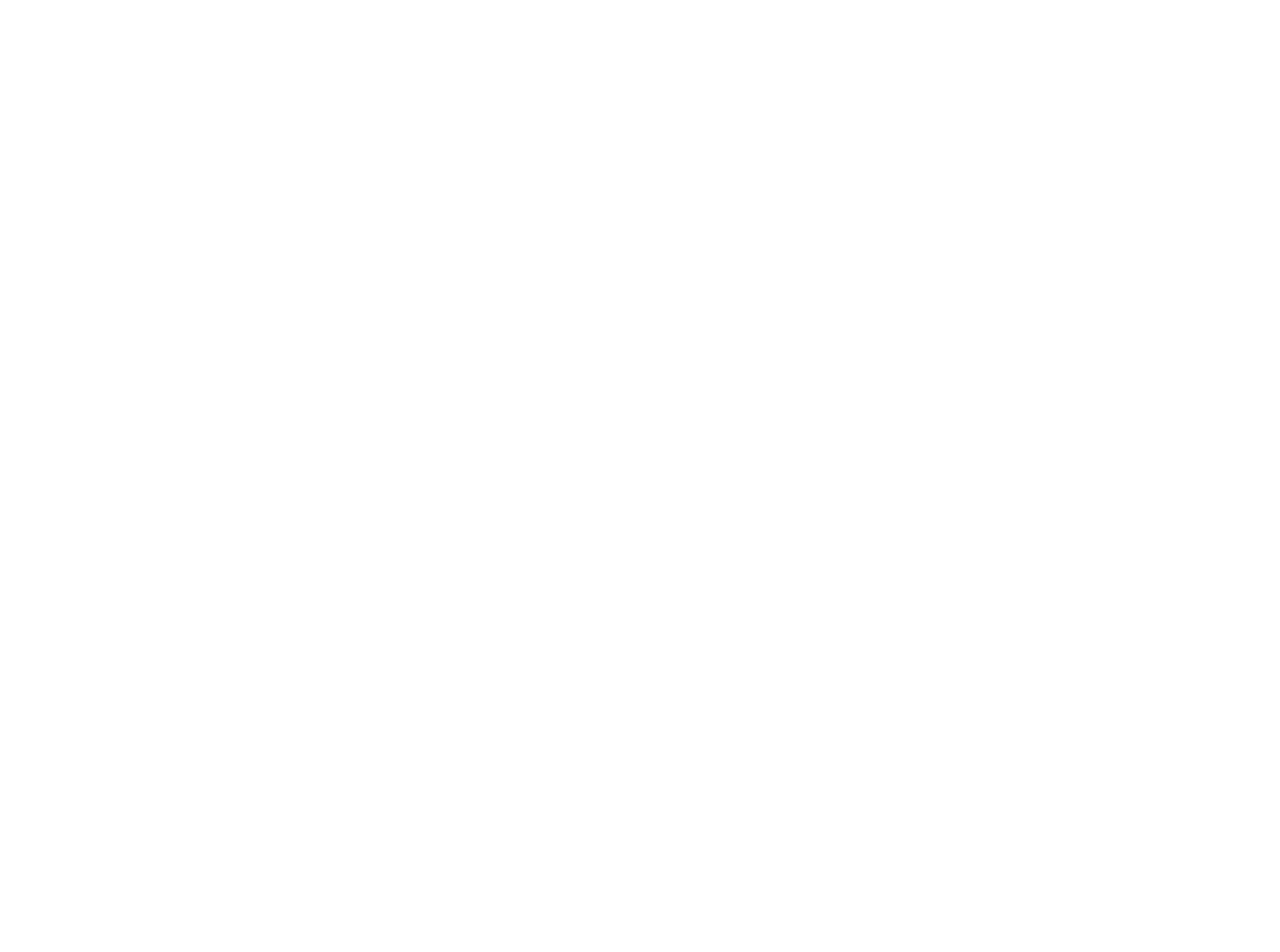
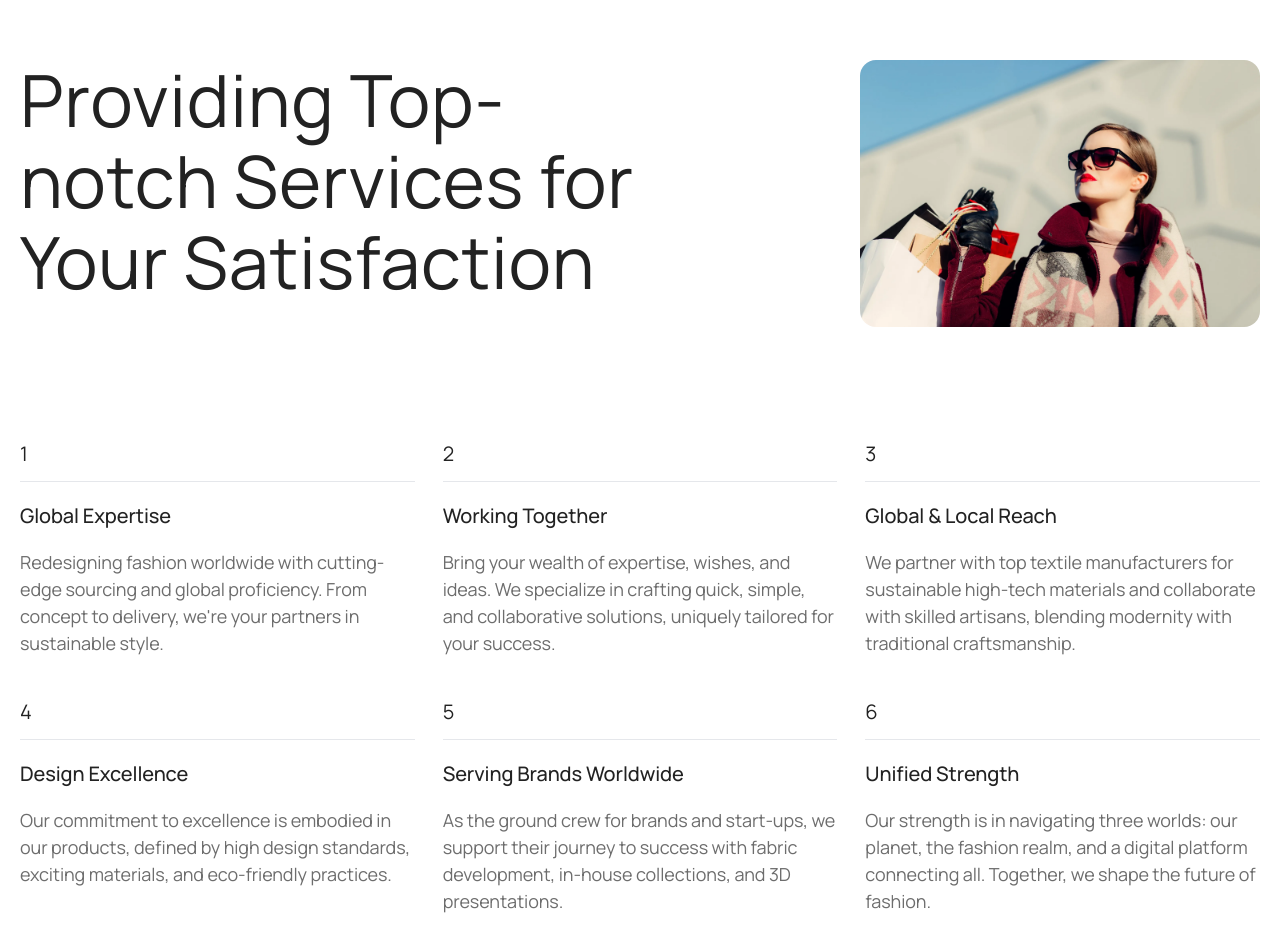
Before and after one commit to Sherifsani/pipl, a React (Vite) app: page / in a window 1280 px wide. Shown: the part 2486-3438 px from the top of the page. Before the commit the page ends 2479 px from the top, so only its background shows below. Built offline with nearby package versions, Linux system fonts and the light colour scheme; a web font is replaced by a local one.

Commit message:
added services

```diff
--- /dev/null
+++ b/data/index.js
@@ -0,0 +1,34 @@
+const servicesData = [
+  {
+    id: 1,
+    head: "Global Expertise",
+    text: "Redesigning fashion worldwide with cutting-edge sourcing and global proficiency. From concept to delivery, we're your partners in sustainable style.",
+  },
+  {
+    id: 2,
+    head: "Working Together",
+    text: "Bring your wealth of expertise, wishes, and ideas. We specialize in crafting quick, simple, and collaborative solutions, uniquely tailored for your success.",
+  },
+  {
+    id: 3,
+    head: "Global & Local Reach",
+    text: "We partner with top textile manufacturers for sustainable high-tech materials and collaborate with skilled artisans, blending modernity with traditional craftsmanship.",
+  },
+  {
+    id: 4,
+    head: "Design Excellence",
+    text: "Our commitment to excellence is embodied in our products, defined by high design standards, exciting materials, and eco-friendly practices.",
+  },
+  {
+    id: 5,
+    head: "Serving Brands Worldwide",
+    text: "As the ground crew for brands and start-ups, we support their journey to success with fabric development, in-house collections, and 3D presentations.",
+  },
+  {
+    id: 6,
+    head: "Unified Strength",
+    text: "Our strength is in navigating three worlds: our planet, the fashion realm, and a digital platform connecting all. Together, we shape the future of fashion.",
+  },
+];
+
+export default servicesData;
--- a/src/App.css
+++ b/src/App.css
@@ -3,9 +3,19 @@
 }
 
 body {
-  background-color: #fff;
+  color: var(--black);
+  letter-spacing: -0.1px;
+  font-size: 20px;
+  font-weight: 400;
+  line-height: 136%;
 }
-
+h3 {
+  margin-top: 0;
+  margin-bottom: 0;
+  font-size: 20px;
+  font-weight: 500;
+  line-height: 136%;
+}
 .logo span {
   background: #000;
   color: #fff;
@@ -79,3 +89,8 @@
   height: 100%;
   content: "";
 } */
+
+h2 {
+  font-weight: 400;
+  line-height: 112%;
+}
--- a/src/App.jsx
+++ b/src/App.jsx
@@ -3,6 +3,7 @@
 import Hero from "./components/Hero";
 import HeroImage from "./components/HeroImage";
 import World from "./components/World";
+import Services from "./components/Services";
 
 function App() {
   return (
@@ -11,6 +12,7 @@
       <Hero />
       <HeroImage />
       <World />
+      <Services />
     </main>
   );
 }
--- /dev/null
+++ b/src/components/Services.jsx
@@ -0,0 +1,32 @@
+import womanImage from "../../public/woman.webp";
+import servicesData from "../../data/index";
+
+const Services = () => {
+  return (
+    <section className="py-[100px] max-w-[1350px] mx-auto">
+      <div className="px-5 w-full flex flex-col items-start gap-9 md:flex-row mb-[100px] lg:justify-between ">
+        <h2 className="text-[40px] tracking-[.4px] max-w-[345px] md:max-w-[536px] lg:max-w-[660px] md:text-[56px] md:tracking-[.56px] lg:text-[72px] lg:tracking-[.72px]">
+          Providing Top-notch Services for Your Satisfaction
+        </h2>
+        <img
+          src={womanImage}
+          alt="woman"
+          className="rounded-2xl h-[360px] md:h-[400px] object-cover w-full max-w-[400px] lg:h-[unset] lg:ml-auto"
+        />
+      </div>
+      <div className="services-grid px-5 grid grid-cols-[1fr] md:grid-cols-[repeat(2,1fr)] gap-7 lg:grid-cols-[repeat(3,1fr)]">
+        {servicesData.map(({ id, head, text }) => (
+          <div key={id} className="flex flex-col gap-5">
+            <p className="w-full border-b py-3">{id}</p>
+            <div className="flex flex-col gap-5">
+              <h3 className="font-[500]">{head}</h3>
+              <p className="text-grey60 lg:text-[18px]">{text}</p>
+            </div>
+          </div>
+        ))}
+      </div>
+    </section>
+  );
+};
+
+export default Services;
--- a/src/components/World.jsx
+++ b/src/components/World.jsx
@@ -5,9 +5,9 @@
 const World = () => {
   return (
     <section className="max-w-[1400px] mx-auto px-5 h-screen">
-      <div className="flex flex-col gap-5 px-2 pt-10 pb-0 bg-[whitesmoke] rounded-xl w-full">
-        <div className="flex flex-col gap-5 md:flex-row md:justify-between md:items-end">
-          <h2 className="text-[40px] sm:text-[50px]  tracking-[.4px] sm:tracking-[.56px] lg:text-[72px] lg:tracking-[.72px] leading-[112%] max-w-[590px]">
+      <div className="flex flex-col gap-5 px-[15px] pt-[60px] pb-0 bg-[whitesmoke] rounded-xl w-full">
+        <div className="flex flex-col gap-5 md:flex-row md:justify-around md:items-end">
+          <h2 className="text-[40px] sm:text-[50px]  tracking-[.4px] sm:tracking-[.56px] lg:text-[72px] lg:tracking-[.72px] leading-[112%] max-w-[790px]">
             Sourcing Style Worldwide for Your Fashion Delight
           </h2>
           <div className="flex flex-col gap-5 items-start max-w-[500px]">
```
Also changed, not shown: public/woman.webp (added).
